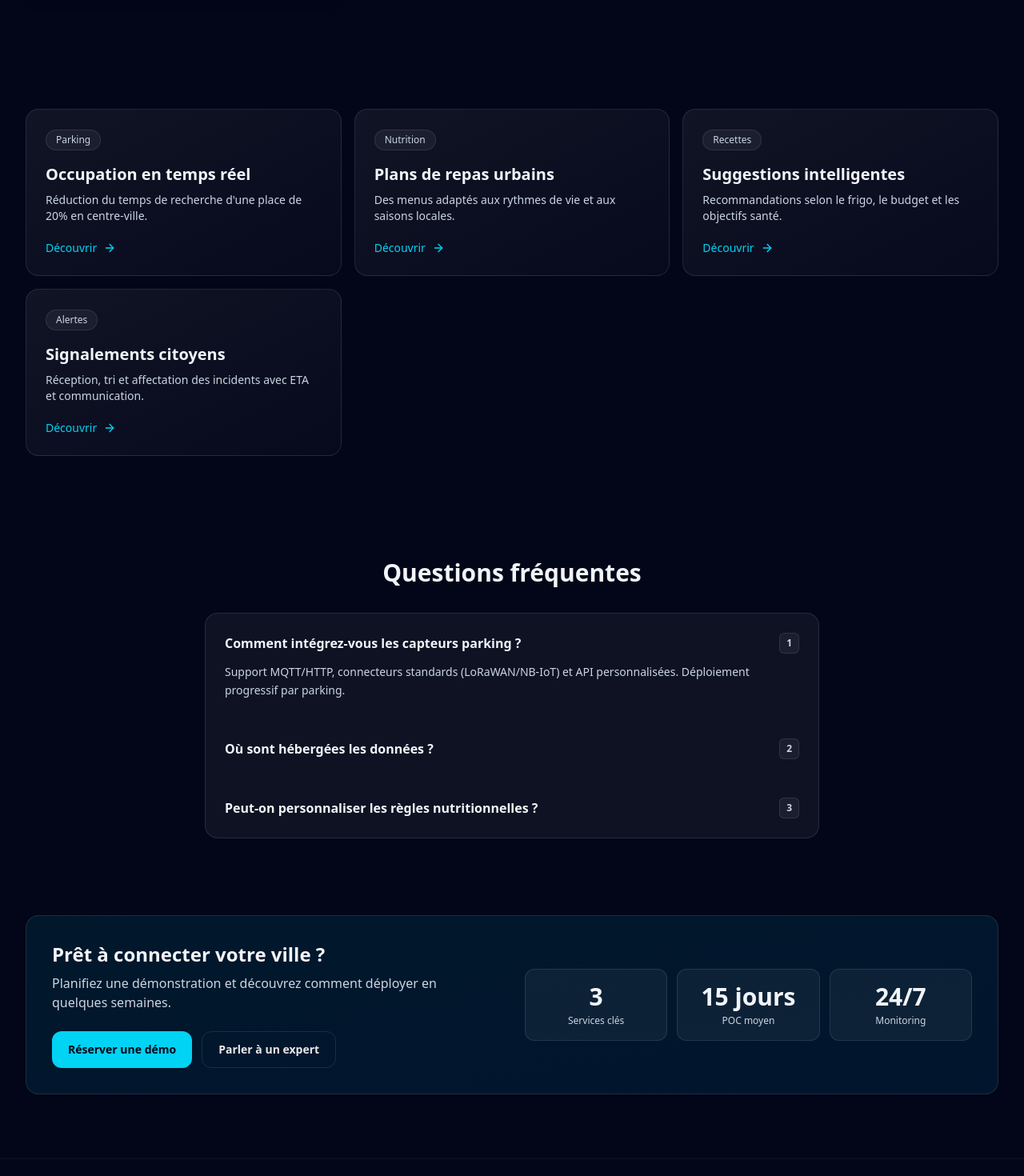
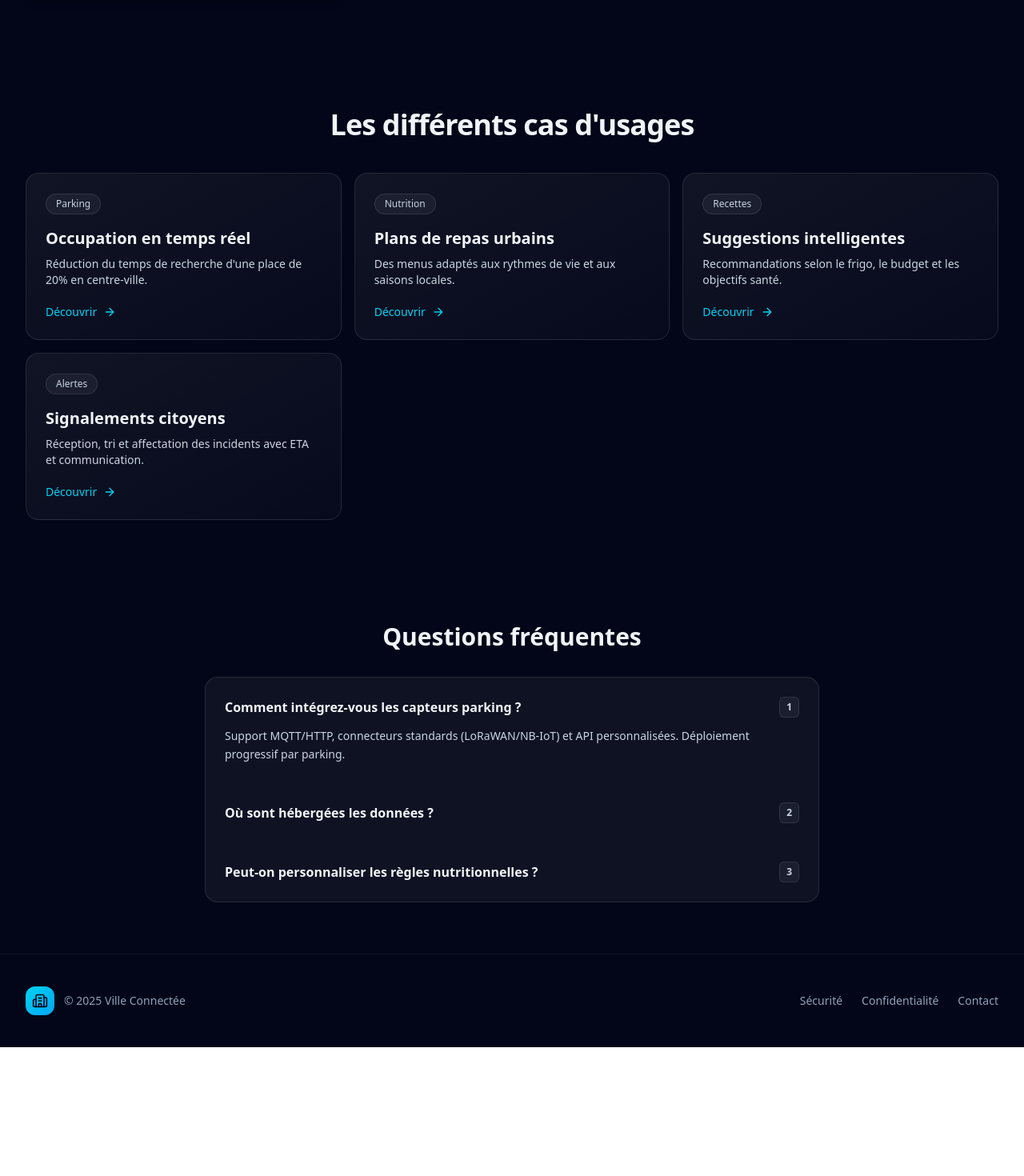
Before and after one commit to imPBH/webservices-front, a React (Vite) app: page / in a window 1280 px wide. Shown: the part 1260-2730 px from the top of the page at 80% size. After the commit the page ends 2569 px from the top, so only its background shows below. Built offline with nearby package versions, Linux system fonts and the light colour scheme.

Commit message:
UI Fixes + remove CTAs

```diff
--- a/src/components/layout/Header.tsx
+++ b/src/components/layout/Header.tsx
@@ -1,4 +1,4 @@
-import { Building2, ArrowRight } from "lucide-react";
+import { Building2 } from "lucide-react";
 import { Container } from "../ui/Container";
 import { NAV_LINKS } from "../../data/site";
 
@@ -25,13 +25,6 @@ export function Header() {
             </a>
           ))}
         </nav>
-        <a
-          href="#cta"
-          className="group inline-flex items-center gap-2 rounded-lg bg-cyan-400 px-4 py-2 text-sm font-semibold text-slate-950 transition hover:bg-cyan-500"
-        >
-          Demander une démo
-          <ArrowRight className="h-4 w-4 transition group-hover:translate-x-0.5" />
-        </a>
       </Container>
     </header>
   );
--- a/src/components/sections/CTA.tsx
+++ /dev/null
@@ -1,51 +0,0 @@
-import { Container } from "../ui/Container";
-
-export function CTA() {
-  return (
-    <section id="cta" className="pb-20 pt-8">
-      <Container>
-        <div className="relative overflow-hidden rounded-2xl border border-white/10 bg-gradient-to-br from-cyan-500/10 to-sky-500/10 p-8">
-          <div className="grid items-center gap-8 lg:grid-cols-2">
-            <div>
-              <h3 className="text-2xl font-bold">
-                Prêt à connecter votre ville ?
-              </h3>
-              <p className="mt-2 text-slate-300">
-                Planifiez une démonstration et découvrez comment déployer en
-                quelques semaines.
-              </p>
-              <div className="mt-6 flex flex-wrap gap-3">
-                <a
-                  href="#"
-                  className="inline-flex items-center justify-center rounded-xl bg-cyan-400 px-5 py-3 text-sm font-semibold text-slate-950 hover:bg-cyan-500"
-                >
-                  Réserver une démo
-                </a>
-                <a
-                  href="#"
-                  className="inline-flex items-center justify-center rounded-xl border border-white/10 px-5 py-3 text-sm font-semibold text-white/90 hover:bg-white/5"
-                >
-                  Parler à un expert
-                </a>
-              </div>
-            </div>
-            <div className="grid grid-cols-3 gap-3 text-center">
-              <div className="rounded-xl border border-white/10 bg-white/5 p-4">
-                <div className="text-3xl font-bold">3</div>
-                <div className="mt-1 text-xs text-slate-300">Services clés</div>
-              </div>
-              <div className="rounded-xl border border-white/10 bg-white/5 p-4">
-                <div className="text-3xl font-bold">15 jours</div>
-                <div className="mt-1 text-xs text-slate-300">POC moyen</div>
-              </div>
-              <div className="rounded-xl border border-white/10 bg-white/5 p-4">
-                <div className="text-3xl font-bold">24/7</div>
-                <div className="mt-1 text-xs text-slate-300">Monitoring</div>
-              </div>
-            </div>
-          </div>
-        </div>
-      </Container>
-    </section>
-  );
-}
--- a/src/components/sections/Hero.tsx
+++ b/src/components/sections/Hero.tsx
@@ -30,12 +30,6 @@ export function Hero() {
               rapides, impact mesurable.
             </p>
             <div className="flex flex-wrap gap-3">
-              <a
-                href="#cta"
-                className="inline-flex items-center justify-center rounded-xl bg-cyan-400 px-5 py-3 text-sm font-semibold text-slate-950 shadow-lg shadow-cyan-500/20 transition hover:bg-cyan-500"
-              >
-                Lancer la démo
-              </a>
               <a
                 href="#features"
                 className="inline-flex items-center justify-center rounded-xl border border-white/10 px-5 py-3 text-sm font-semibold text-white/90 hover:bg-white/5"
--- a/src/components/sections/UseCases.tsx
+++ b/src/components/sections/UseCases.tsx
@@ -7,7 +7,12 @@ export function UseCases() {
   return (
     <section id="cases" className="py-16">
       <Container>
-        <div className="grid gap-4 lg:grid-cols-3">
+        <div className="mx-auto max-w-2xl text-center">
+          <h2 className="text-3xl font-bold tracking-tight sm:text-4xl">
+            Les différents cas d'usages
+          </h2>
+        </div>
+        <div className="mt-10 grid gap-4 lg:grid-cols-3">
           {USE_CASES.map((c, i) => (
             <motion.div
               key={c.id}
--- a/src/data/site.ts
+++ b/src/data/site.ts
@@ -80,6 +80,7 @@ export const USE_CASES: UseCase[] = [
     desc: "Réception, tri et affectation des incidents avec ETA et communication.",
   },
 ];
+
 export const FAQ: FAQItem[] = [
   {
     q: "Comment intégrez-vous les capteurs parking ?",
--- a/src/pages/LandingPage.tsx
+++ b/src/pages/LandingPage.tsx
@@ -1,6 +1,5 @@
 import { Footer } from "../components/layout/Footer";
 import { Header } from "../components/layout/Header";
-import { CTA } from "../components/sections/CTA";
 import { FAQSection } from "../components/sections/FAQ";
 import { Features } from "../components/sections/Features";
 import { Hero } from "../components/sections/Hero";
@@ -14,7 +13,6 @@ export default function LandingPage() {
       <Features />
       <UseCases />
       <FAQSection />
-      <CTA />
       <Footer />
     </div>
   );
```
